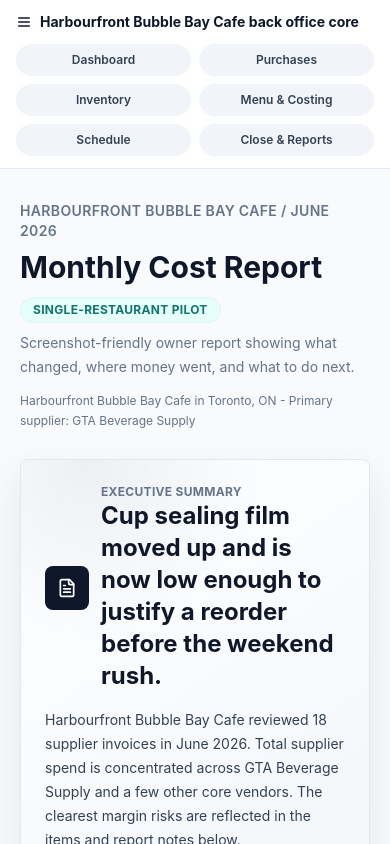
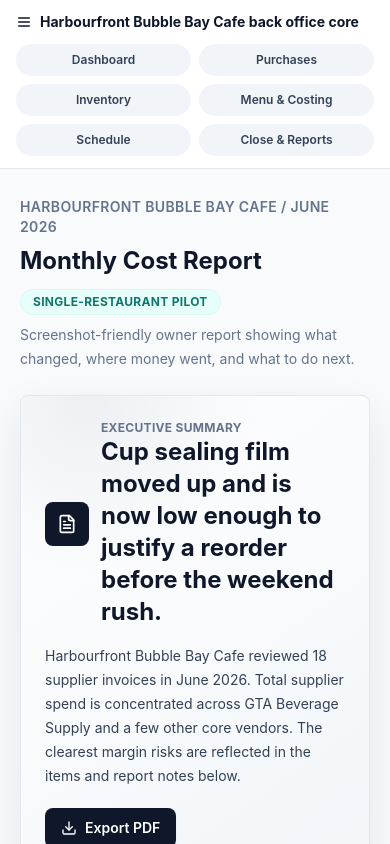
Before and after one commit to ter-ry/restaurant-helper, a React (Vite) app: page /demo/cafe/reports in a window 390 px wide. Shown: the top 844 px of the page. Built offline with nearby package versions, Linux system fonts and the light colour scheme; no server answers.

Commit message:
Refine demo shell and OCR safety

```diff
--- a/src/components/PageLayout.tsx
+++ b/src/components/PageLayout.tsx
@@ -14,19 +14,16 @@ export function PageLayout({ title, eyebrow, description, children }: PageLayout
 
   return (
     <main className="min-h-screen bg-slate-50">
-      <div className="mx-auto max-w-7xl px-5 py-8 lg:px-8">
-        <div className="mb-7">
+      <div className="mx-auto max-w-7xl px-5 py-7 lg:px-8">
+        <div className="mb-6">
           <p className="text-sm font-semibold uppercase tracking-wide text-muted">{resolvedEyebrow}</p>
           <div className="mt-2 flex flex-col gap-3 sm:flex-row sm:items-center sm:justify-between">
-            <h1 className="text-3xl font-bold tracking-normal text-ink">{title}</h1>
+            <h1 className="text-2xl font-bold tracking-normal text-ink sm:text-3xl">{title}</h1>
             <span className="inline-flex w-fit items-center rounded-full border border-brand-100 bg-brand-50 px-3 py-1 text-xs font-bold uppercase tracking-wide text-brand-700">
               {demo.sampleLabel}
             </span>
           </div>
           {description ? <p className="mt-2 max-w-3xl text-sm leading-6 text-muted">{description}</p> : null}
-          <p className="mt-3 text-xs leading-5 text-slate-500">
-            {demo.customization.restaurantName} in {demo.customization.city} - Primary supplier: {demo.customization.primarySupplier}
-          </p>
         </div>
         {children}
       </div>
--- a/src/lib/invoiceCapture.ts
+++ b/src/lib/invoiceCapture.ts
@@ -51,10 +51,14 @@ function resolveApiBaseUrl() {
   if (env?.DEV || typeof window === "undefined") {
     return "http://127.0.0.1:5000";
   }
-  throw new Error("VITE_OCR_API_BASE_URL is required in production builds.");
+  return "";
 }
 
 export async function captureInvoiceDocument(file: File): Promise<InvoiceOcrResult> {
+  if (!apiBaseUrl) {
+    throw new Error("OCR backend is not configured for this build. Set VITE_OCR_API_BASE_URL to enable invoice extraction.");
+  }
+
   const uploadFile = await prepareUploadFile(file);
   const formData = new FormData();
   formData.append("file", uploadFile, uploadFile.name);
--- a/src/lib/reconciliationCapture.ts
+++ b/src/lib/reconciliationCapture.ts
@@ -55,10 +55,14 @@ function resolveApiBaseUrl() {
   if (env?.DEV || typeof window === "undefined") {
     return "http://127.0.0.1:5000";
   }
-  throw new Error("VITE_OCR_API_BASE_URL is required in production builds.");
+  return "";
 }
 
 export async function captureReconciliationDocument(file: File, source: ReconciliationSourceKey): Promise<ReconciliationExtractResult> {
+  if (!apiBaseUrl) {
+    throw new Error("OCR backend is not configured for this build. Set VITE_OCR_API_BASE_URL to enable reconciliation import.");
+  }
+
   const formData = new FormData();
   formData.append("file", file, file.name);
   formData.append("source", source);
--- a/src/main.tsx
+++ b/src/main.tsx
@@ -38,6 +38,16 @@ function HashScroll() {
   return null;
 }
 
+function RouteScrollToTop() {
+  const location = useLocation();
+
+  useEffect(() => {
+    window.scrollTo({ top: 0, behavior: "auto" });
+  }, [location.pathname, location.search]);
+
+  return null;
+}
+
 function AnalyticsRouteTracker() {
   const location = useLocation();
 
@@ -56,6 +66,7 @@ function PageWithHashScroll({ children }: { children: React.ReactNode }) {
   return (
     <>
       <AnalyticsRouteTracker />
+      <RouteScrollToTop />
       <HashScroll />
       {children}
     </>
```
